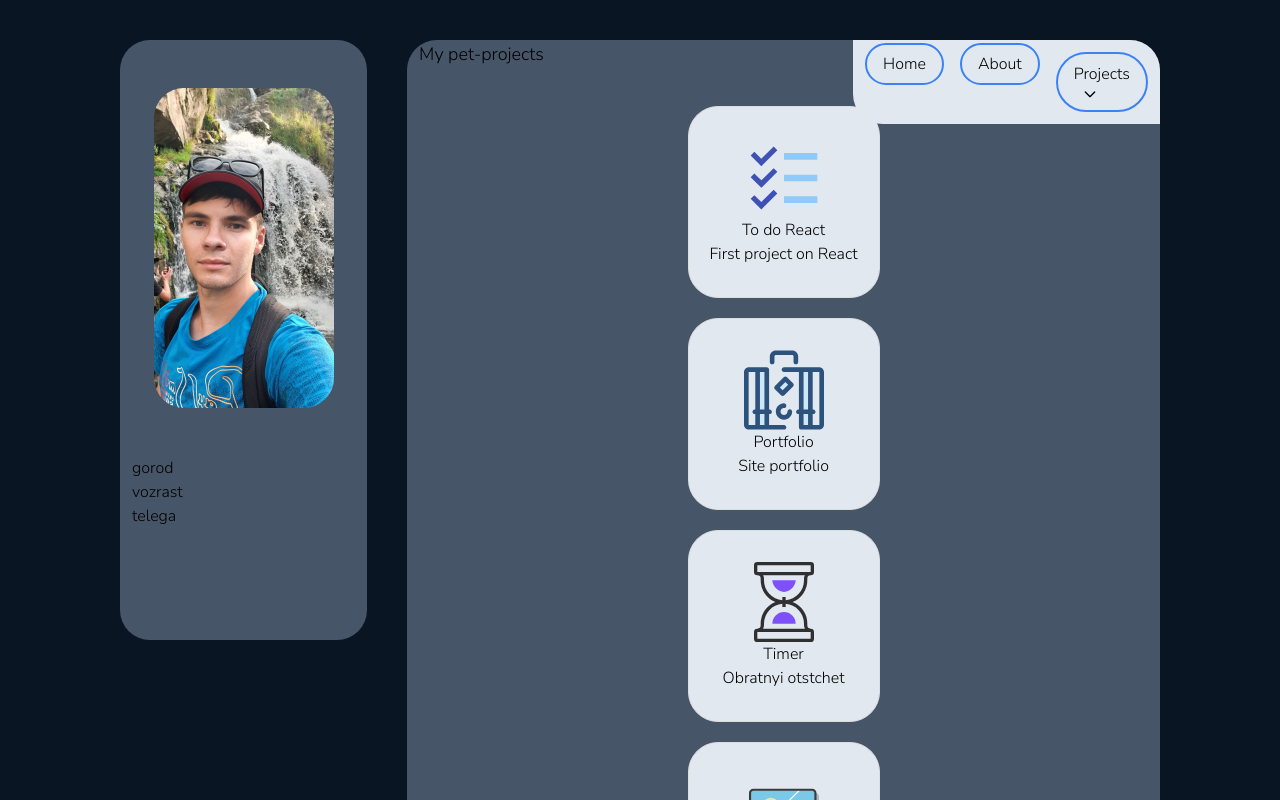
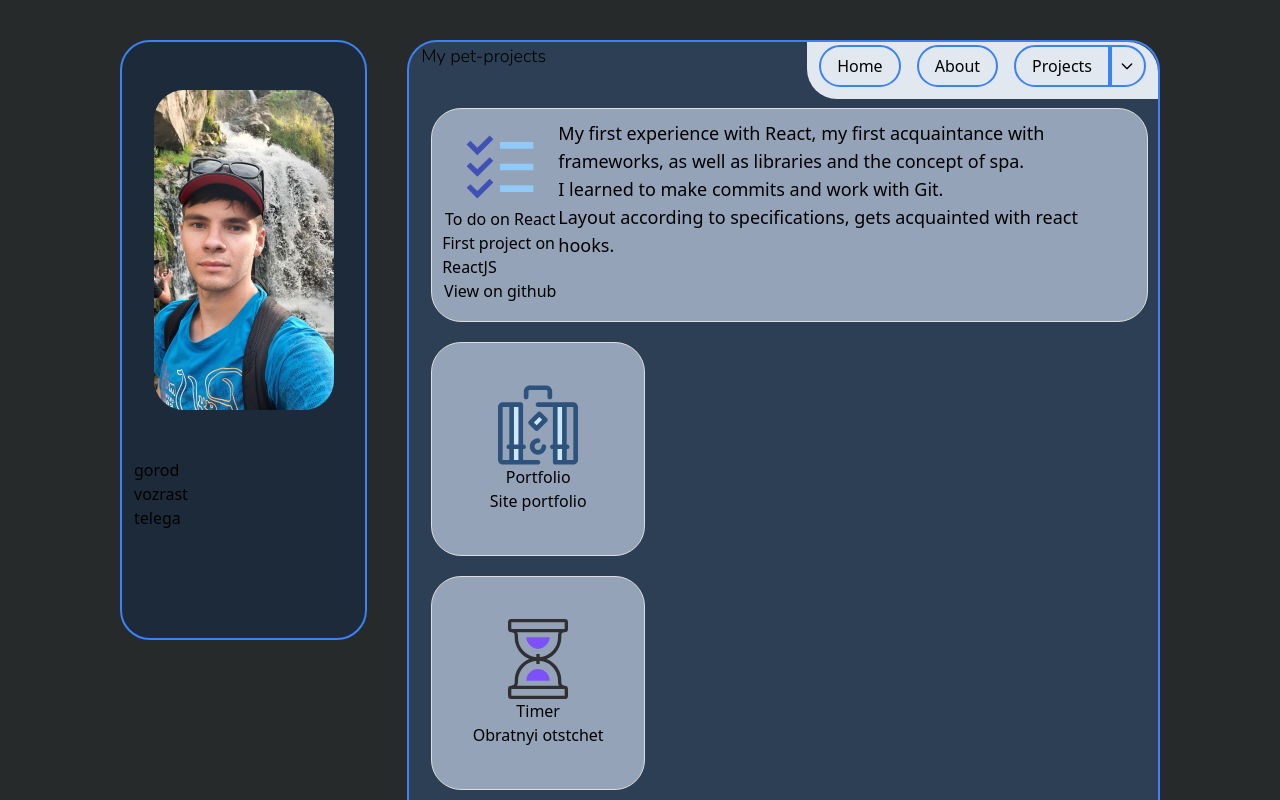
Before and after one commit to lYorktownl/Portfolio, a Vue app: page /projects in a window 1280 px wide. Shown: the top 800 px of the page. Built offline with nearby package versions, Linux system fonts and the light colour scheme; the HTML template or start-up script is replaced by a standard one.

Commit message:
работа со стилями, реализация прокрутки для списка проектов, добавление описания к карточкам.

```diff
--- a/index.html
+++ b/index.html
@@ -6,7 +6,7 @@
     <meta name="viewport" content="width=device-width, initial-scale=1.0">
     <title>Portfolio</title>
   </head>
-  <body class="bg-dark-blue" >
+  <body class="bg-main-gray " >
     <div id="app" class="m-10"></div>
     <script type="module" src="/src/main.js"></script>
   </body>
--- a/src/App.vue
+++ b/src/App.vue
@@ -2,8 +2,6 @@
   <div class="flex mx-20 relative">
     <SideCard />
     <RouterView />
-
-
   </div>
 </template>
 
--- a/src/components/Navbar.vue
+++ b/src/components/Navbar.vue
@@ -18,17 +18,44 @@
           About
         </RouterLink>
       </li>
-
+      <li>
+        <RouterLink
+          class="px-4 py-2 border-2 border-blue-500 rounded-s-full hover:bg-blue-400 hover:text-white hover:transition-all hover:duration-1000 dark:text-white"
+          to="/projects"
+        >
+          Projects
+        </RouterLink>
+      </li>
       <li class="relative" @click="toggleProjectsMenu">
-        <button class="px-4 py-2 border-2 border-blue-500 rounded-full hover:bg-blue-400 hover:text-white hover:transition-all hover:duration-1000 dark:text-white">
-          Projects
-          <svg class="w-4 h-4 ml-2" fill="none" stroke="currentColor" viewBox="0 0 24 24" xmlns="http://www.w3.org/2000/svg">
-            <path stroke-linecap="round" stroke-linejoin="round" stroke-width="2" d="M19 9l-7 7-7-7"></path>
+        <button
+          class="dropdown_btn px-4 py-2 border-2 -mt-2 -ml-4 border-blue-500 rounded-e-full hover:bg-blue-400 hover:text-white hover:transition-all hover:duration-1000 dark:text-white"
+        >
+          <svg
+            class="arrow w-4 h-5 "
+            fill="none"
+            stroke="currentColor"
+            viewBox="0 0 24 24"
+            xmlns="http://www.w3.org/2000/svg"
+          >
+            <path
+              stroke-linecap="round"
+              stroke-linejoin="round"
+              stroke-width="2"
+              d="M19 9l-7 7-7-7"
+            ></path>
           </svg>
         </button>
-        <div v-show="isProjectsMenuOpen" class="absolute flex mt-2 space-y-2 bg-white p-2 border rounded shadow-lg flex-col">
+        <div
+          v-show="isProjectsMenuOpen"
+          class="absolute flex mt-2 space-y-2 bg-white p-2 border rounded shadow-lg flex-col"
+        >
           <!-- Список проектов -->
-          <button v-for="project in projects" :key="project.id" @click="scrollToProject(project.id)" class="hover:bg-blue-400  ">
+          <button
+            v-for="project in projects"
+            :key="project.id"
+            @click="scrollToProject(project.id)"
+            class="hover:bg-blue-400"
+          >
             {{ project.name }}
           </button>
         </div>
@@ -38,25 +65,32 @@
 </template>
 
 <script setup>
-import { ref } from 'vue';
-import { RouterLink } from 'vue-router';
-import  Projects  from './Projects.vue'
+import { ref } from 'vue'
+import { RouterLink } from 'vue-router'
+import Projects from './Projects.vue'
 
-const isProjectsMenuOpen = ref(false);
-const projects = Projects.data().projects;
+const isProjectsMenuOpen = ref(false)
+const projects = Projects.data().projects
 
 const toggleProjectsMenu = () => {
-  isProjectsMenuOpen.value = !isProjectsMenuOpen.value;
-};
-
+  isProjectsMenuOpen.value = !isProjectsMenuOpen.value
+}
 
 const scrollToProject = (projectId) => {
-  const projectElement = document.getElementById(`project-${projectId}`);
+  const projectElement = document.getElementById(`project-${projectId}`)
   if (projectElement) {
-    projectElement.scrollIntoView({behavior: 'smooth'})
+    projectElement.scrollIntoView({ behavior: 'smooth' })
   }
-};
-
+}
 </script>
 
-<style lang="scss" scoped></style>
+<style lang="scss" scoped>
+.arrow{
+height: 22px;
+margin-left: -9px;
+}
+.dropdown_btn{
+  margin-top: -9px;
+  width: 10px;
+}
+</style>
--- a/src/components/Projects.vue
+++ b/src/components/Projects.vue
@@ -1,13 +1,28 @@
 <!-- eslint-disable vue/multi-word-component-names -->
 
 <template>
-    <div class="grid grid-cols-1 place-items-center">
-      <div class="project-card bg-slate-200 w-48 h-48 rounded-large flex flex-col justify-center items-center" v-for="project in projects" :key="project.id" :id="'project-' + project.id">
-        <img class="icon w-20 h-20 items-center" :src="getIconPath(project.icon)" alt="Project Icon" />
+  <div class="grid grid-cols-1 ml-3 place-items-start">
+    <div
+      class="project-card  bg-slate-400 rounded-large flex"
+      v-for="project in projects"
+      :key="project.id"
+      :id="'project-' + project.id"
+    >
+      <div class="w-48 h-48 flex flex-col justify-center items-center">
+      <img
+        class="icon w-20 h-20 items-center"
+        :src="getIconPath(project.icon)"
+        alt="Project Icon"
+      />
       <h3>{{ project.name }}</h3>
       <p>{{ project.description }}</p>
+      <a v-if="project.link" :href="project.link"> View on github </a>
+      </div>
+
+      <div v-if="project.details" v-html="formatDetails(project.details)" class="text-lg"></div>
 
     </div>
+
   </div>
 </template>
 
@@ -16,25 +31,53 @@
   data() {
     return {
       projects: [
-          { id: 1, name: "To do React", description: "First project on React", icon: "todo-icon.svg"},
-          { id: 2, name: "Portfolio", description: "Site portfolio", icon: "portfolio-icon.svg" },
-          { id: 3, name: "Timer", description: "Obratnyi otstchet", icon: "timer-icon.svg" },
-          { id: 4, name: "Weather", description: "Weather API", icon: "weather-icon.svg"},
-          { id: 51, name: "Landing1", description: "verstka po makety", icon: "landing-icon.svg"},
-          { id: 54, name: "Landing2", description: "verstka po makety", icon: "landing-icon.svg"},
-          { id: 52, name: "Landing3", description: "verstka po makety", icon: "landing-icon.svg"},
-          { id: 53, name: "Landing4", description: "verstka po makety", icon: "landing-icon.svg"},
-          { id: 56, name: "Landing5", description: "verstka po makety", icon: "landing-icon.svg"},
-          { id: 58, name: "Landing6", description: "verstka po makety", icon: "landing-icon.svg"},
-        ],
-      };
+        {
+          id: 1,
+          name: 'To do on React',
+          description: 'First project on ReactJS',
+          details: 'My first experience with React, my first acquaintance with frameworks, as well as libraries and the concept of spa. \n I learned to make commits and work with Git.\n Layout according to specifications, gets acquainted with react hooks.',
+          icon: 'todo-icon.svg',
+          link: 'https://github.com/lYorktownl/My_kanban.git',
+        },
+        { id: 2,
+          name: 'Portfolio',
+          description: 'Site portfolio',
+          icon: 'portfolio-icon.svg',
+          link: '',
+        },
+        { id: 3,
+          name: 'Timer',
+          description: 'Obratnyi otstchet',
+          icon: 'timer-icon.svg',
+          link: '',
+        },
+        { id: 4,
+          name: 'Weather',
+          description: 'Weather API',
+          icon: 'weather-icon.svg',
+          link: '',
+        },
+        { id: 5,
+          name: 'Landing',
+          description: 'verstka po makety',
+          icon: 'landing-icon.svg',
+          link: ''
+        },
+      ]
+    }
   },
   methods: {
     getIconPath(icon) {
-        return `./src/assets/icons/${icon}`;
+      return `./src/assets/icons/${icon}`
     },
+    formatDetails (details) {
+        if (details){
+          return details.includes ('\n') ? details.split('\n').map(paragraph => `<p>${paragraph}</p>`).join('') : details;
+        }
+      return '';
+    }
   },
-  };
+}
 </script>
 
 <style scoped>
@@ -42,5 +85,6 @@
   border: 1px solid #ddd;
   padding: 10px;
   margin: 10px;
+
 }
 </style>
--- a/src/components/SideCard.vue
+++ b/src/components/SideCard.vue
@@ -1,5 +1,5 @@
 <template>
-  <div class="sidebar w-64 rounded-large bg-slate-600 static">
+  <div class="sidebar border-2 border-blue-500 w-64 rounded-large static">
     <div class="flex justify-center m-7">
       <!-- див с фоткой, именем и плашкой "девелопер" !-->
       <img class="h-80 rounded-large m-5" src="../assets/avatar.jpg" alt="my photo" />
@@ -20,5 +20,7 @@
 <style lang="scss" scoped>
 .sidebar {
   height: 600px;
+  background-color: #002b683f;
+
 }
 </style>
--- a/src/index.css
+++ b/src/index.css
@@ -3,8 +3,8 @@
 @tailwind components;
 @tailwind utilities;
 
-@layer base {
+/* @layer base {
   html {
-    font-family: 'Nunito Sans', sans-serif;
+    font-family: Nunito Sans, sans-serif;
   }
-}
+} */
--- a/src/views/AboutView.vue
+++ b/src/views/AboutView.vue
@@ -1,17 +1,21 @@
-
 <template>
-  <div class=" bg-slate-600 pt-14 ml-10 w-3/4 rounded-t-large relative">
+  <div class="backgrnd border-2 border-blue-500 pt-14 ml-10 w-3/4 rounded-t-large relative">
     <h1 class="ml-3 -mt-8">This is an about page</h1>
-    <div class="absolute top-0 right-0" >
+    <div class="absolute top-0 right-0">
       <Navbar />
     </div>
-
+    <div>
+      <p class="font-nunito" >Lorem ipsum dolor sit amet consectetur adipisicing elit. Natus,
+         voluptas libero possimus eum atque illum veritatis voluptate consectetur
+         animi rerum laudantium illo nulla hic molestiae pariatur maiores unde ab assumenda?</p>
+    </div>
   </div>
 </template>
 <script setup>
-import Navbar from '../components/Navbar.vue';
-
-
-
+import Navbar from '../components/Navbar.vue'
 </script>
-<style></style>
+<style>
+.backgrnd{
+  background-color: #002b683f;
+}
+</style>
--- a/src/views/HomeView.vue
+++ b/src/views/HomeView.vue
@@ -1,17 +1,26 @@
 <script setup>
-import Navbar from '../components/Navbar.vue';
+import Navbar from '../components/Navbar.vue'
 
 const name = 'Nikita'
 </script>
 
 <template>
-  <main class="pt-14 ml-10 w-3/4 rounded-t-large bg-slate-600 relative">
+  <main class="backgrnd border-2 border-blue-500 pt-14 ml-10 w-3/4 rounded-t-large  relative">
     <h1 class="-mt-8">HEllo! My name is {{ name }}</h1>
     <div>
-      <p>Lorem ipsum dolor sit amet consectetur adipisicing elit. Quos ipsa libero aliquid at incidunt non ex, cupiditate dolor! Tempore quis dolorem officiis repellat aspernatur deleniti natus ab, ullam beatae illo?</p>
+      <p>
+        Lorem ipsum dolor sit amet consectetur adipisicing elit. Quos ipsa libero aliquid at
+        incidunt non ex, cupiditate dolor! Tempore quis dolorem officiis repellat aspernatur
+        deleniti natus ab, ullam beatae illo?
+      </p>
     </div>
     <div class="absolute top-0 right-0">
       <Navbar />
     </div>
   </main>
 </template>
+<style>
+.backgrnd {
+background-color: #002b683f;
+}
+</style>
--- a/src/views/ProjectsView.vue
+++ b/src/views/ProjectsView.vue
@@ -1,22 +1,23 @@
 <template>
-  <div class="pt-14 ml-10 w-3/4 rounded-t-large bg-slate-600 relative" >
-    <h1 class="ml-1 font-nunito text-lg absolute top-0 left-2">
-      My pet-projects
-    </h1>
-  <div > <!-- здесь будут карточки проектов -->
-    <Projects  />
-  </div >
-  <div class=" absolute top-0 right-0 ">
-   <Navbar />
+  <div class="backgrnd border-2 border-blue-500 pt-14 ml-10 w-3/4 rounded-t-large relative">
+    <h1 class="ml-1 font-nunito text-lg absolute top-0 left-2">My pet-projects</h1>
+    <div>
+      <!-- здесь будут карточки проектов -->
+      <Projects />
+    </div>
+    <div class="absolute top-0 right-0">
+      <Navbar />
+    </div>
   </div>
-
-  </div>
-
 </template>
 
 <script setup>
- import Navbar from "../components/Navbar.vue";
-import Projects from "../components/Projects.vue"
+import Navbar from '../components/Navbar.vue'
+import Projects from '../components/Projects.vue'
 </script>
 
-<style lang="scss" scoped></style>
+<style lang="scss" scoped>
+.backgrnd{
+  background-color: #428ffa33;
+}
+</style>
--- a/tailwind.config.js
+++ b/tailwind.config.js
@@ -1,6 +1,7 @@
 /* eslint-disable no-undef */
 /** @type {import('tailwindcss').Config} */
 module.exports = {
+  mode: 'jit',
   content: ['./index.html', './src/**/*.{vue,js,ts,jsx,tsx}'],
   theme: {
 
@@ -15,7 +16,8 @@ module.exports = {
         'nunito': ['Nunito Sans', 'sans-serif']
       },
       colors: {
-        'dark-blue': '#0A1524'
+        'dark-blue': '#0A1524',
+        'main-gray': '#272a2a'
       }
     },
 
```
Lines whose indentation alone changed are shown as unchanged.
